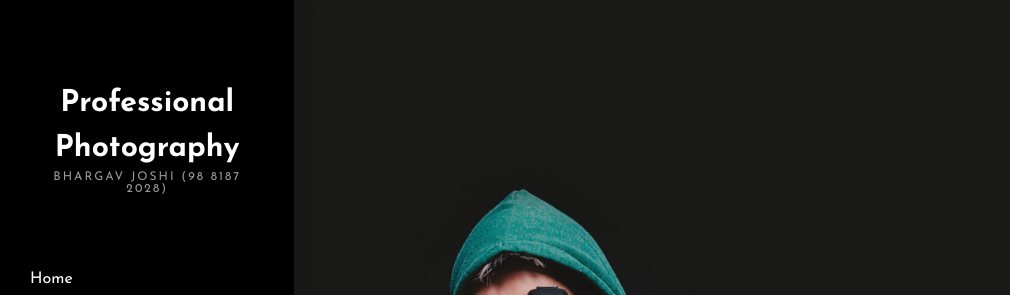
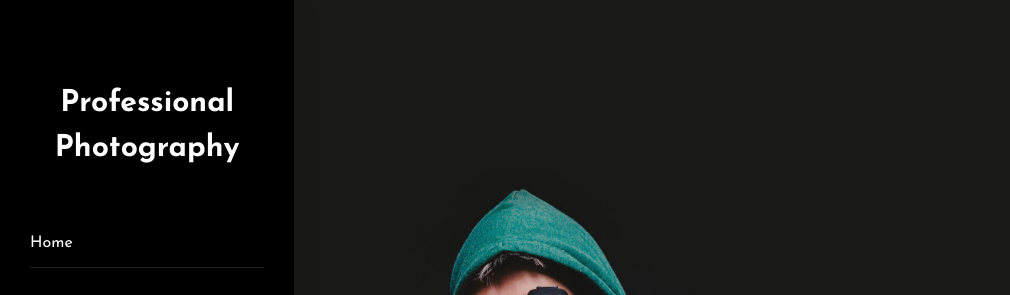
Before and after one commit to bhargav-joshi/photography, a plain HTML site: page index.html in a window 1280 px wide. Shown: the top 295 px of the page, without its empty margins (0-1010 px from the left). Drawn offline with Linux system fonts and the light colour scheme.

Commit message:
Update index.html

```diff
--- a/index.html
+++ b/index.html
@@ -23,7 +23,7 @@
             <!-- Logo -->
             <div class="annie-logo">
                 <a href="index.html"><img src="images/logo.png" alt=""></a>
-                <h1><a href="index.html">Professional Photography<span> Bhargav Joshi (98 8187 2028)</span></a></h1> </div>
+                <h1><a href="index.html">Professional Photography</a></h1> </div>
             <!-- Menu -->
             <nav class="annie-main-menu">
                 <ul>
```
